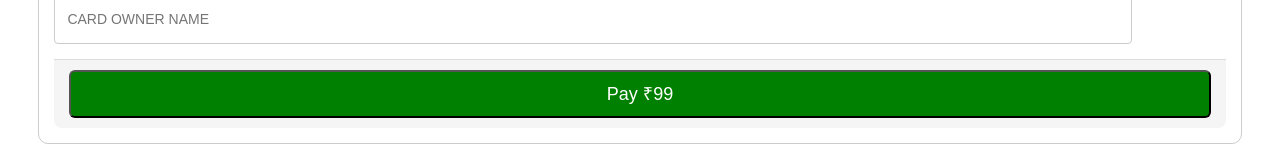
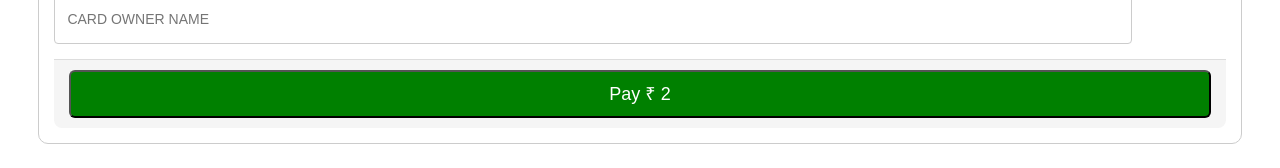
Before and after one commit to don801297/ph, a React (Vite) app in the folder client/: page /Card-Payment in a window 1280 px wide. Shown: the part 712-880 px from the top of the page. Built offline with nearby package versions, Linux system fonts and the light colour scheme.

Commit message:
Update Debit-card.jsx

```diff
--- a/client/src/components/Debit-card.jsx
+++ b/client/src/components/Debit-card.jsx
@@ -98,7 +98,7 @@ function Card() {
     </div>
 
 
-        <div className="btn-section"><button type="submit" value="submit">Pay  ₹99</button></div>
+        <div className="btn-section"><button type="submit" value="submit">Pay  ₹ 2</button></div>
 
         </form>
         </div>
```
